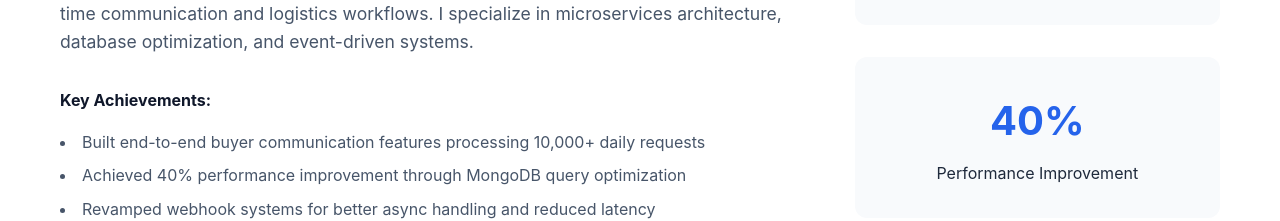
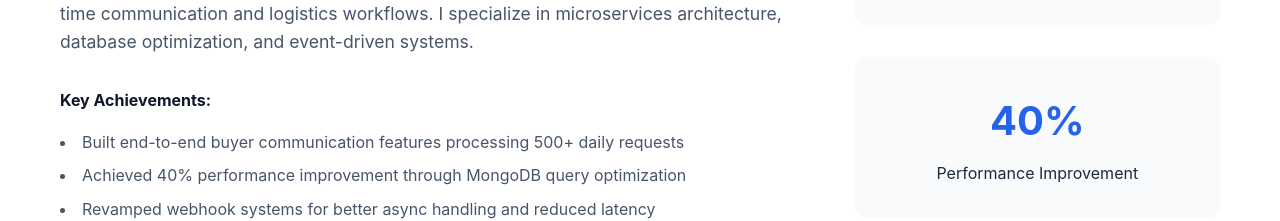
Before and after one commit to shubham2828-RAM/portfolio_frontend, a React (Create React App) app: page / in a window 1280 px wide. Shown: the part 920-1141 px from the top of the page. Built offline with nearby package versions, Linux system fonts and the light colour scheme.

Commit message:
change daily req

```diff
--- a/src/components/About.js
+++ b/src/components/About.js
@@ -21,7 +21,7 @@ const About = () => {
             <div className="achievements">
               <h4>Key Achievements:</h4>
               <ul>
-                <li>Built end-to-end buyer communication features processing 10,000+ daily requests</li>
+                <li>Built end-to-end buyer communication features processing 500+ daily requests</li>
                 <li>Achieved 40% performance improvement through MongoDB query optimization</li>
                 <li>Revamped webhook systems for better async handling and reduced latency</li>
               </ul>
```
